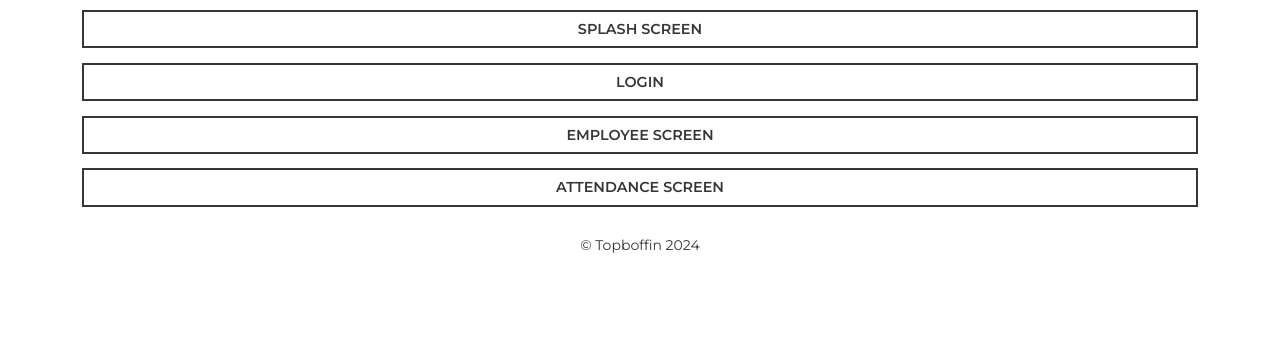
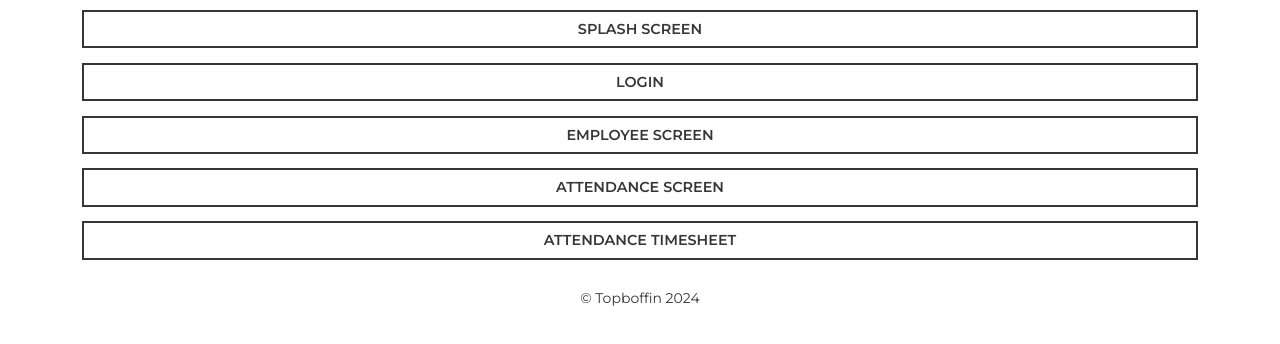
Before and after one commit to touseefahmed-cyber/HRM-Portal-Frontend, a website: page index.html in a window 1280 px wide. Shown: the part 72-416 px from the top of the page. Drawn offline with Linux system fonts and the light colour scheme.

Commit message:
page Link index page add

```diff
--- a/index.html
+++ b/index.html
@@ -63,6 +63,7 @@
                     <li><a class="btn-demo" href="login.html">Login</a></li>
                     <li><a class="btn-demo" href="employee-screen.html">Employee Screen</a></li>
                     <li><a class="btn-demo" href="attendance.html">Attendance Screen</a></li>
+                    <li><a class="btn-demo" href="attendance-timesheet.html">Attendance Timesheet</a></li>
 
                     <li>
                         <br>
```
